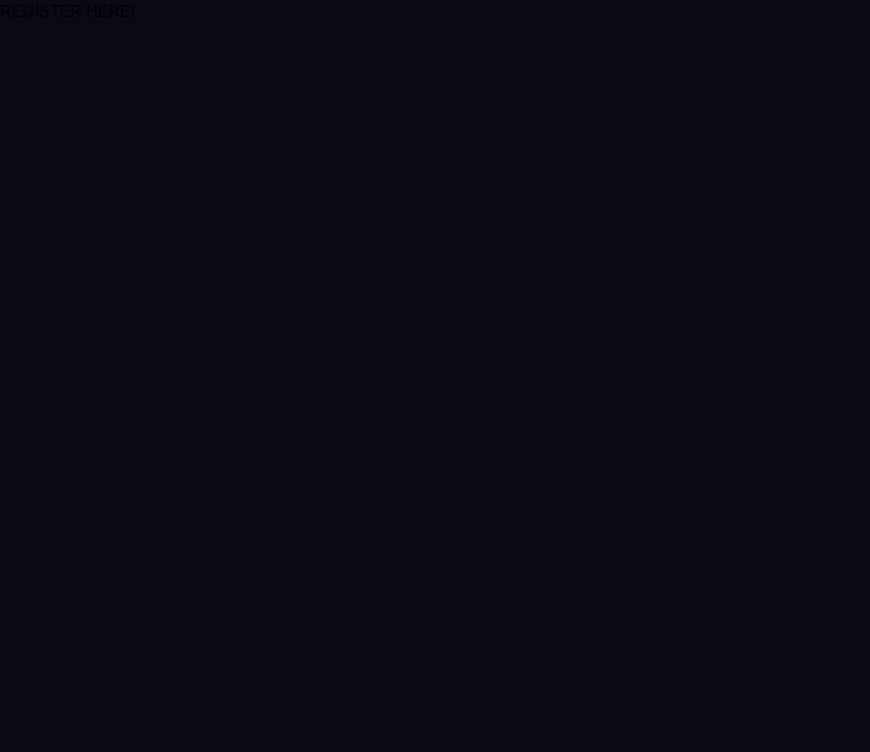
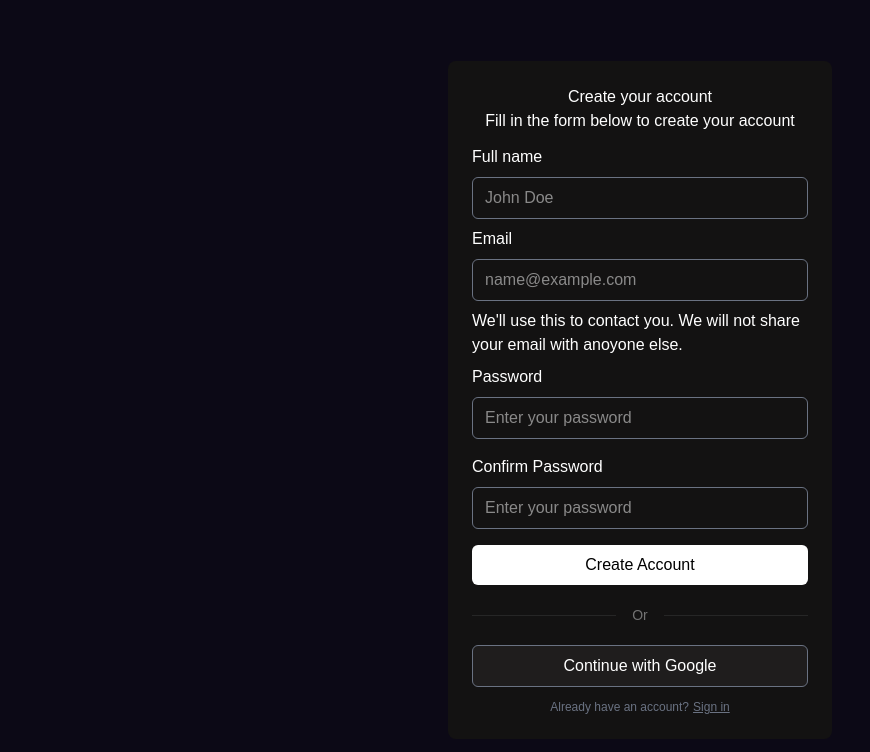
Before and after one commit to shaun045/ReactTS-CaptionFlow, a React (Vite) app: page /register in a window 1280 px wide. Shown: the top 752 px of the page, without its empty margins (0-870 px from the left). Built offline with nearby package versions, Linux system fonts and the light colour scheme.

Commit message:
Added register form

```diff
--- a/src/pages/LoginPage.tsx
+++ b/src/pages/LoginPage.tsx
@@ -16,12 +16,7 @@ export default function LoginPage() {
 
   return (
 
-    <div className="
-      flex
-      items-center
-      justify-center
-      h-screen
-      ">
+    <div className="flex items-center justify-center h-screen ">
 
       <div
         className="
@@ -87,13 +82,14 @@ export default function LoginPage() {
         </div>
 
         <button className="
-          border
-          border-white
+          border-[0.5px]
+          border-gray-500
           w-full
           mb-3
           py-2
           rounded-md
           cursor-pointer
+          bg-[#1f1d1d]
         ">
           Continue with Google
         </button>
--- a/src/pages/RegisterPage.tsx
+++ b/src/pages/RegisterPage.tsx
@@ -1,8 +1,78 @@
+import { useNavigate } from "react-router-dom"
+
 
 export default function RegisterPage() {
+  const navigate = useNavigate();
+
   return (
-    <div>
-      REGISTER HERE!
+    <div className="flex items-center justify-center h-screen ">
+
+      <div className="flex items-center flex-col bg-[#131212] p-6 rounded-lg w-96 text-white">
+        <h1>Create your account</h1>
+        <p>Fill in the form below to create your account</p>
+
+        <form className="flex flex-col w-full gap-2 mt-3">
+          <h2>Full name</h2>
+          <input
+            type="text"
+            placeholder="John Doe"
+            className="border border-gray-500 p-2 pl-3 rounded-md"
+          />
+          <h2>Email</h2>
+          <input
+            type="email"
+            placeholder="name@example.com"
+            className="border border-gray-500 p-2 pl-3 rounded-md"
+          />
+          <p>We'll use this to contact you. We will not share your email with anoyone else.</p>
+
+          <h2>Password</h2>
+          <input
+            type="password"
+            placeholder="Enter your password"
+            className="border border-gray-500 p-2 pl-3 rounded-md mb-2"
+          />
+          <h2>Confirm Password</h2>
+          <input
+            type="password"
+            placeholder="Enter your password"
+            className="border border-gray-500 p-2 pl-3 rounded-md mb-2"
+          />
+          <button
+            type="submit"
+            className="py-2 rounded-md bg-white text-black font-medium cursor-pointer hover:bg-gray-200"
+          >
+            Create Account
+          </button>
+        </form>
+
+        <div className="flex items-center my-5 w-full max-w-md mx-auto">
+          <span className="grow h-px bg-neutral-800"></span>
+          <h1 className="px-4 text-sm font-medium text-neutral-500">Or</h1>
+          <span className="grow h-px bg-neutral-800"></span>
+        </div>
+
+        <button className="
+          border-[0.5px]
+          border-gray-500
+          w-full
+          mb-3
+          py-2
+          rounded-md
+          cursor-pointer
+          bg-[#1f1d1d]
+        ">
+          Continue with Google
+        </button>
+        <p className="text-gray-500 text-xs">
+          Already have an account?
+          <span className="underline ml-1 cursor-pointer hover:text-gray-300"
+            onClick={() => navigate("/")}
+          >
+            Sign in
+          </span>
+        </p>
+      </div>
     </div>
   )
 }
```
